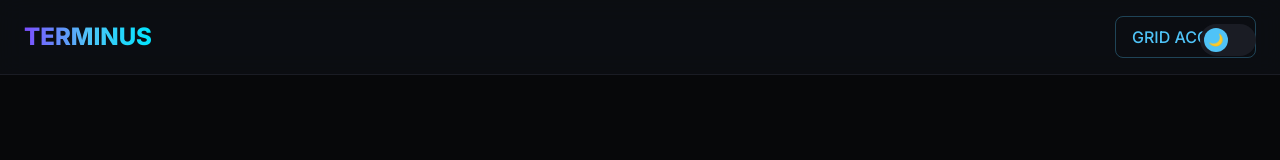
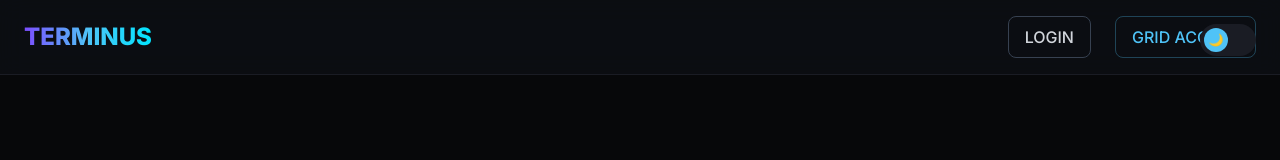
Before and after one commit to arjunmartin24/sproxx-landing-page, a React (Vite) app: page / in a window 1280 px wide. Shown: the top 160 px of the page. Built offline with nearby package versions, Linux system fonts and the light colour scheme.

Commit message:
Fix login page access and protect GridAccess route - redirect to /login when not authenticated

```diff
--- a/src/App.jsx
+++ b/src/App.jsx
@@ -1,5 +1,6 @@
 import { Routes, Route } from "react-router-dom";
 import LandingPage from "./components/LandingPage";
+import LoginGate from "./components/LoginGate";
 import GridAccess from "./GridAccess";
 import ProtectedRoute from "./components/ProtectedRoute";
 import "./index.css";
@@ -9,6 +10,9 @@ export default function App() {
     <Routes>
       {/* Root route - shows Terminus landing page */}
       <Route path="/" element={<LandingPage />} />
+
+      {/* Login page route */}
+      <Route path="/login" element={<LoginGate />} />
 
       {/* Protected route - only accessible after login */}
       <Route
--- a/src/components/Navigation.jsx
+++ b/src/components/Navigation.jsx
@@ -45,6 +45,16 @@ export default function Navigation({ isDark, onGridAccessClick, showLoginModal,
           {/* Menu Items */}
           <div className="flex items-center gap-6">
             <button
+              onClick={() => navigate("/login")}
+              className={`px-4 py-2 rounded-lg font-medium transition-all hover:-translate-y-0.5 ${
+                isDark
+                  ? "text-gray-300 hover:bg-gray-800/50 border border-gray-700 hover:border-gray-600"
+                  : "text-gray-700 hover:bg-gray-100 border border-gray-300 hover:border-gray-400"
+              }`}
+            >
+              LOGIN
+            </button>
+            <button
               onClick={handleGridAccessClick}
               className={`px-4 py-2 rounded-lg font-medium transition-all hover:-translate-y-0.5 ${
                 isDark
--- a/src/components/ProtectedRoute.jsx
+++ b/src/components/ProtectedRoute.jsx
@@ -5,8 +5,8 @@ export default function ProtectedRoute({ children }) {
   const isLoggedIn = localStorage.getItem("loggedIn") === "true";
 
   if (!isLoggedIn) {
-    // Redirect to login if not authenticated
-    return <Navigate to="/" replace />;
+    // Redirect to login page if not authenticated
+    return <Navigate to="/login" replace />;
   }
 
   return children;
```
